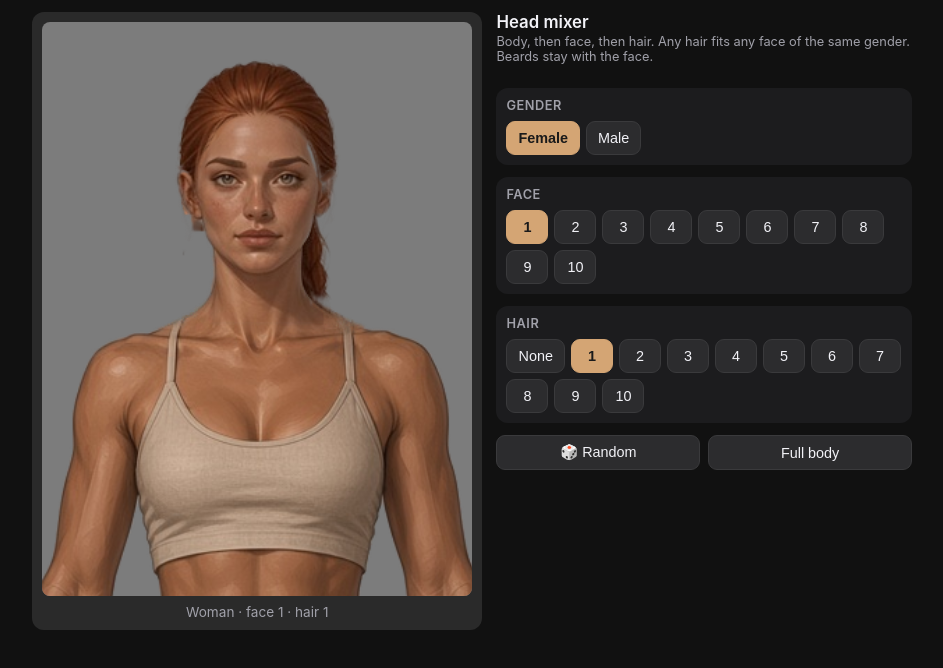
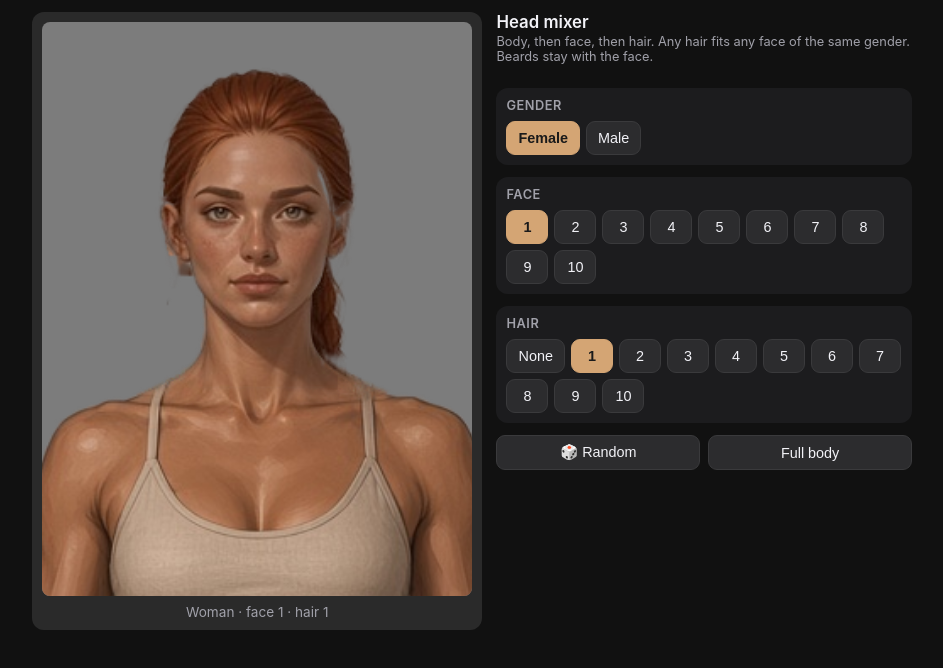
Before and after one commit to kbengtson72/guildmaster, a plain HTML site: page dolltest/v5/heads/layers/mixer.html in a window 1280 px wide. Shown: the whole page, without its empty margins (168-1111 px from the left). Drawn offline with Linux system fonts and the light colour scheme.

Commit message:
Head mixer: tighter head zoom

```diff
--- a/dolltest/v5/heads/layers/mixer.html
+++ b/dolltest/v5/heads/layers/mixer.html
@@ -17,7 +17,7 @@
   .stage-wrap { background:#2a2a2a; border-radius:12px; padding:10px; }
   .stage { position:relative; width:100%; aspect-ratio:3/4; max-height:72dvh; margin:0 auto; background:var(--bg); border-radius:8px; overflow:hidden; }
   .stage .inner { position:absolute; inset:0; transform-origin:50% 0; transition:transform .25s; }
-  .stage.zoom .inner { transform:scale(2.8); }
+  .stage.zoom .inner { transform:scale(3.4); }
   .stage img { position:absolute; inset:0; width:100%; height:100%; object-fit:contain; pointer-events:none; }
   .controls { display:flex; flex-direction:column; gap:12px; }
   .group { background:var(--ui); border-radius:12px; padding:10px; }
```
